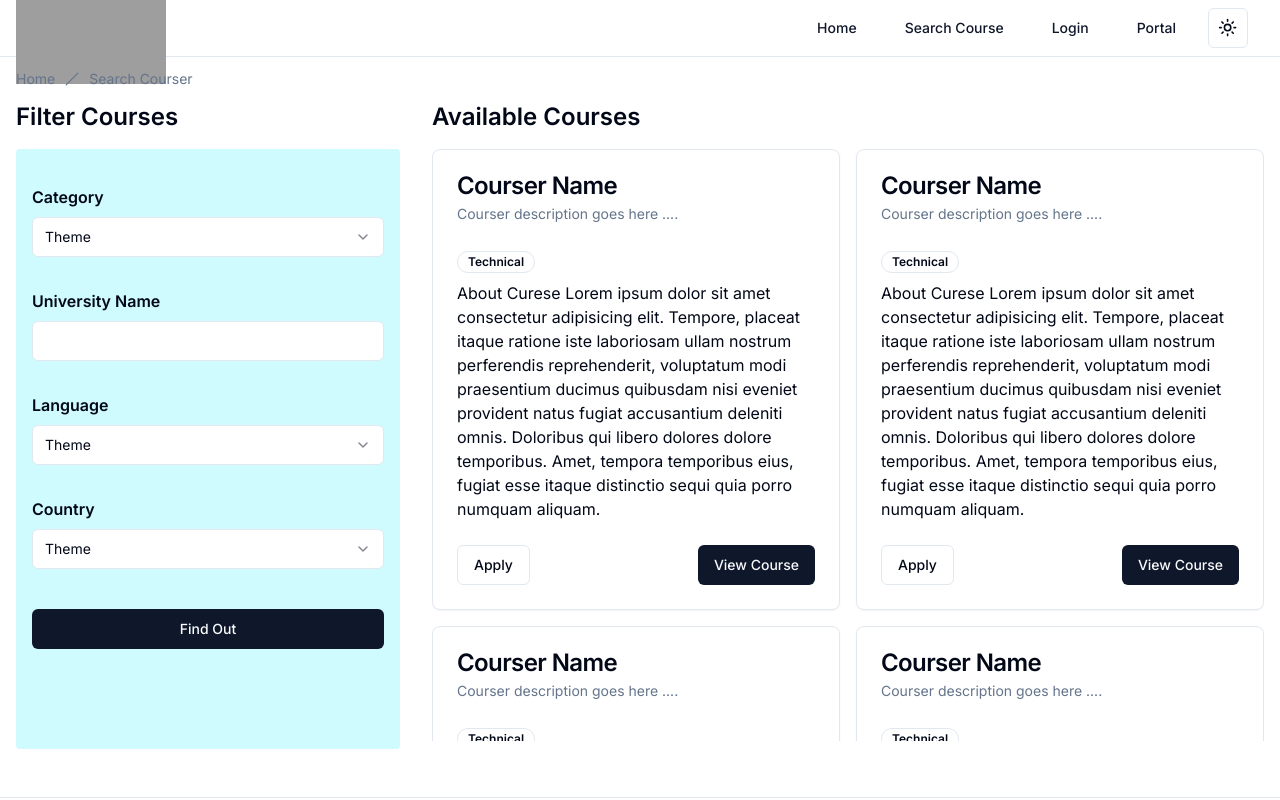
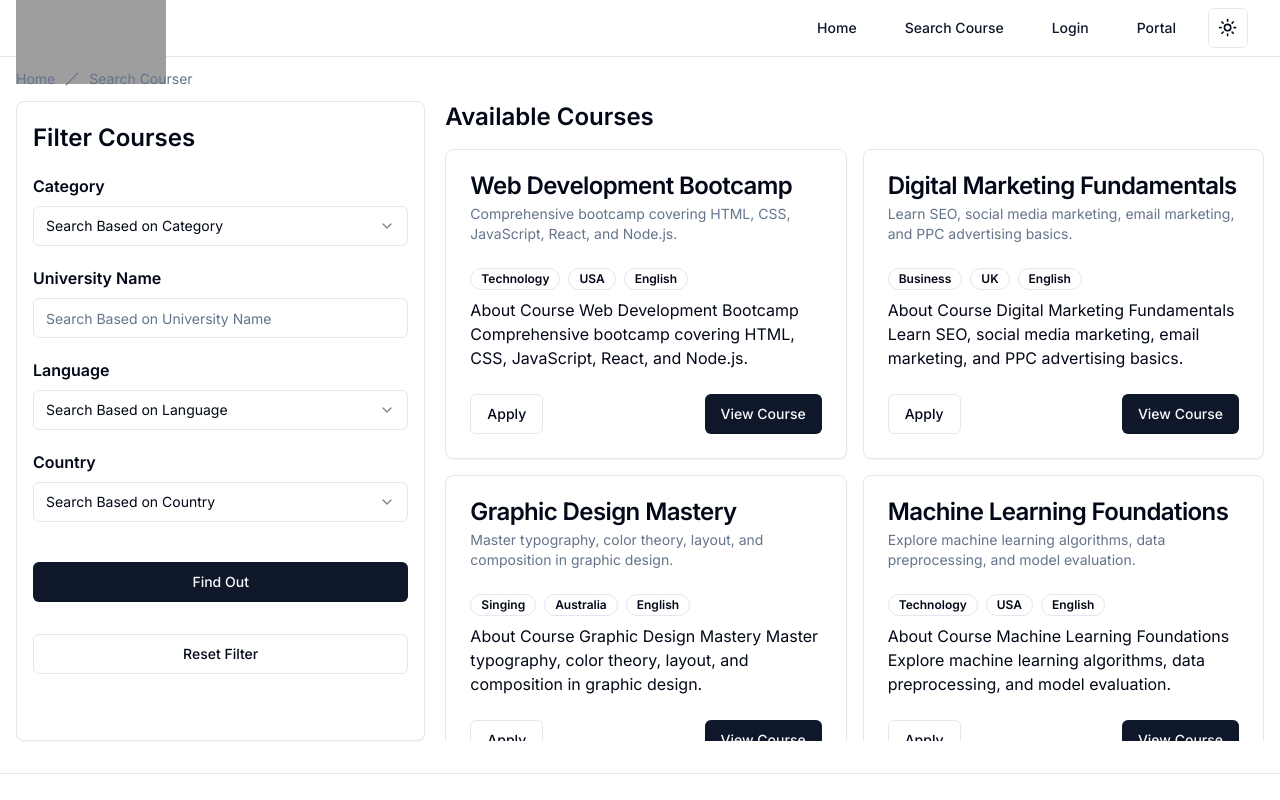
Before and after one commit to Gaurav4050/how-to-abraod, a Next.js app: page /search-course in a window 1280 px wide. Shown: the top 800 px of the page. Built offline with nearby package versions, Linux system fonts and the light colour scheme; grey boxes are pictures that could not be loaded.

Commit message:
feat: Update package dependencies for Checkbox and Label components

```diff
--- a/app/search-course/page.tsx
+++ b/app/search-course/page.tsx
@@ -1,3 +1,5 @@
+
+'use client'
 import React from 'react';
 import {
   Card,
@@ -27,7 +29,164 @@ import {
 } from "@/components/ui/select"
 import { Input } from '@/components/ui/input';
 
+
+type Course = {
+  id: number;
+  name: string;
+  category: string;
+  language: string;
+  country: string;
+  description: string;
+  about: string;
+};
+
+const courses:Course[] = [
+  {
+    id: 1,
+    name: "Web Development Bootcamp",
+    category: "Technology",
+    language: "English",
+    country: "USA",
+    description: "Comprehensive bootcamp covering HTML, CSS, JavaScript, React, and Node.js.",
+    about: "Lorem ipsum dolor sit amet, consectetur adipiscing elit. Sed eget mi quis nulla commodo posuere.",
+  },
+  {
+    id: 2,
+    name: "Digital Marketing Fundamentals",
+    category: "Business",
+    language: "English",
+    country: "UK",
+    description: "Learn SEO, social media marketing, email marketing, and PPC advertising basics.",
+    about: "Lorem ipsum dolor sit amet, consectetur adipiscing elit. Sed eget mi quis nulla commodo posuere.",
+  },
+  {
+    id: 3,
+    name: "Graphic Design Mastery",
+    category: "Singing",
+    language: "English",
+    country: "Australia",
+    description: "Master typography, color theory, layout, and composition in graphic design.",
+    about: "Lorem ipsum dolor sit amet, consectetur adipiscing elit. Sed eget mi quis nulla commodo posuere.",
+  },
+  {
+    id: 4,
+    name: "Machine Learning Foundations",
+    category: "Technology",
+    language: "English",
+    country: "USA",
+    description: "Explore machine learning algorithms, data preprocessing, and model evaluation.",
+    about: "Lorem ipsum dolor sit amet, consectetur adipiscing elit. Sed eget mi quis nulla commodo posuere.",
+  },
+  {
+    id: 5,
+    name: "Entrepreneurship Essentials",
+    category: "Development",
+    language: "English",
+    country: "UK",
+    description: "Gain skills in business planning, market research, financial management, and leadership.",
+    about: "Lorem ipsum dolor sit amet, consectetur adipiscing elit. Sed eget mi quis nulla commodo posuere.",
+  },
+  {
+    id: 6,
+    name: "User Experience Design",
+    category: "Design",
+    language: "English",
+    country: "Canada",
+    description: "Design intuitive and user-friendly interfaces for digital products and services.",
+    about: "Lorem ipsum dolor sit amet, consectetur adipiscing elit. Sed eget mi quis nulla commodo posuere.",
+  },
+  {
+    id: 7,
+    name: "Data Science Bootcamp",
+    category: "Technology",
+    language: "English",
+    country: "USA",
+    description: "Become proficient in data analysis, machine learning, and data visualization.",
+    about: "Lorem ipsum dolor sit amet, consectetur adipiscing elit. Sed eget mi quis nulla commodo posuere.",
+  },
+  {
+    id: 8,
+    name: "Finance Fundamentals",
+    category: "Business",
+    language: "English",
+    country: "UK",
+    description: "Understand financial statements, valuation techniques, and investment strategies.",
+    about: "Lorem ipsum dolor sit amet, consectetur adipiscing elit. Sed eget mi quis nulla commodo posuere.",
+  },
+  {
+    id: 9,
+    name: "UI/UX Design",
+    category: "Design",
+    language: "Hindi",
+    country: "INDIA",
+    description: "Create engaging and user-centric interfaces for digital products.",
+    about: "Lorem ipsum dolor sit amet, consectetur adipiscing elit. Sed eget mi quis nulla commodo posuere.",
+  },
+  {
+    id: 10,
+    name: "Cybersecurity Essentials",
+    category: "Technology",
+    language: "English",
+    country: "UK",
+    description: "Explore network security, encryption, threat detection, and incident response.",
+    about: "Lorem ipsum dolor sit amet, consectetur adipiscing elit. Sed eget mi quis nulla commodo posuere.",
+  },
+];
+
+
+const uniqueCategories: string[] = Array.from(new Set(courses.map(course => course.category)));
+const uniqueLanguages: string[] = Array.from(new Set(courses.map(course => course.language)));
+const uniqueCountries: string[] = Array.from(new Set(courses.map(course => course.country)));
+
+
 const SearchCourse = () => {
+
+  const [courseList,setCourseList] = React.useState(courses)
+  const [config,setConfig] = React.useState({
+    category: '',
+    language: '',
+    country: '',
+    name: ''
+  })
+
+  const handleChange = (value:any, name:string) => {
+    setConfig({
+      ...config,
+      [name]: value
+    })
+  }
+
+  const handleChangeInput = (e:any) => {
+    setConfig({
+      ...config,
+      name: e.target.value
+    })
+  }
+
+  const handlePress = () => {
+
+    console.log(config)
+
+    const filteredCourses = courses.filter(course => {
+      if(config.category && course.category !== config.category) return false
+      if(config.language && course.language !== config.language) return false
+      if(config.country && course.country !== config.country) return false
+      if(config.name && course.name.toLowerCase().indexOf(config.name.toLowerCase()) === -1) return false
+      return true
+    })
+    setCourseList(filteredCourses)
+  }
+
+  const handleReset = () => {
+    setCourseList(courses)
+    setConfig({
+      category: '',
+      language: '',
+      country: '',
+      name: ''
+    })
+  }
+
   return (
     <div className="container mx-auto mt-3  px-4">
       <Breadcrumb className='mb-3'>
@@ -46,63 +205,100 @@ const SearchCourse = () => {
 
       <div className="flex flex-col lg:flex-row">
         {/* Filter Section */}
-        <div className="w-full lg:w-1/3 pr-8 mb-8 lg:mb-0 ">
-          <h2 className="text-2xl font-semibold mb-4">Filter Courses</h2>
-          <div className="bg-cyan-100 rounded p-4 mb-4  h-[75vh] ">
+        <Card className="w-full lg:w-1/3 mr-5 mb-8 lg:mb-0 ">
+
+
+          <div >
+            <h2 className="text-2xl font-semibold mb-1 pt-5 pl-4 ">Filter Courses</h2>
+            <div className="rounded p-4 mb-4  h-[70vh] ">
               {/* Filters content goes here */}
               {/* Example: */}
-            <div className="mb-2 w-full mt-5">
+              <div className="mb-2 w-full mt-0">
                 <h3 className="font-semibold mb-2">Category</h3>
                 {/* Category filters */}
-  <Select >
+                <Select
+                onValueChange={(value)=>{
+                  console.log(value)
+                  handleChange(value,'category')
+                }}
+
+                value={config.category}
+                >
                   <SelectTrigger className="w-full">
-      <SelectValue placeholder="Theme" />
+                    <SelectValue placeholder="Search Based on Category" />
                   </SelectTrigger>
                   <SelectContent>
-      <SelectItem value="light">Light</SelectItem>
-      <SelectItem value="dark">Dark</SelectItem>
-      <SelectItem value="system">System</SelectItem>
+                  {uniqueCategories.map((category) => (
+                      <SelectItem key={category} value={category}>{category}</SelectItem>
+                    ))}
                   </SelectContent>
                 </Select>
               </div>
 
 
-<div className="mb-2 w-full mt-8">
+              <div className="mb-2 w-full mt-5">
                 <h3 className="font-semibold mb-2">University Name</h3>
                 {/* Category filters */}
                 <Input
                   className="w-full mt-2"
+                  placeholder='Search Based on University Name'
+                  onChange={handleChangeInput}
+                  value={config.name}
                 />
               </div>
 
 
-<div className="mb-2 w-full mt-8">
+              <div className="mb-2 w-full mt-5">
                 <h3 className="font-semibold mb-2">Language</h3>
                 {/* Category filters */}
-  <Select >
+                <Select
+
+                  onValueChange={(value)=>{
+                    console.log(value)
+                    handleChange(value,'language')
+                  }}
+                  value={config.language}
+
+                >
                   <SelectTrigger className="w-full">
-      <SelectValue placeholder="Theme" />
+                    <SelectValue placeholder="
+                    Search Based on Language
+                    " />
                   </SelectTrigger>
                   <SelectContent>
-      <SelectItem value="light">Light</SelectItem>
-      <SelectItem value="dark">Dark</SelectItem>
-      <SelectItem value="system">System</SelectItem>
+                    {
+                      uniqueLanguages.map((category) => (
+                        <SelectItem key={category} value={category}>{category}</SelectItem>
+                      ))
+                    }
                   </SelectContent>
                 </Select>
               </div>
 
 
-<div className="mb-2 w-full mt-8">
+              <div className="mb-2 w-full mt-5">
                 <h3 className="font-semibold mb-2">Country</h3>
                 {/* Category filters */}
-  <Select >
+                <Select
+
+                onValueChange={(value)=>{
+                  console.log(value)
+                  handleChange(value,'country')
+                }}
+
+              value={config.country}
+
+
+                >
                   <SelectTrigger className="w-full">
-      <SelectValue placeholder="Theme" />
+                    <SelectValue placeholder="
+                    Search Based on Country
+                    " />
                   </SelectTrigger>
                   <SelectContent>
-      <SelectItem value="light">Light</SelectItem>
-      <SelectItem value="dark">Dark</SelectItem>
-      <SelectItem value="system">System</SelectItem>
+                    {uniqueCountries.map((category) => (
+                      <SelectItem key={category} value={category}>{category}</SelectItem>
+                    ))}
                   </SelectContent>
                 </Select>
               </div>
@@ -110,182 +306,55 @@ const SearchCourse = () => {
 
               <Button
                 className='w-full mt-8'
+                onClick={handlePress}
               >Find Out</Button>
+
+<Button
+                className='w-full mt-8'
+                onClick={handleReset}
+                variant='outline'
+              >Reset Filter</Button>
 
               {/* Add more filters here */}
             </div>
           </div>
+        </Card>
+
 
 
 
         {/* Course Listings */}
-        <div className="w-full lg:w-2/3  h-[80vh] overflow-scroll search-course">
+        <div className="w-full lg:w-2/3 mt-10 md:mt-0 md:h-[80vh] md:overflow-scroll search-course">
           <h2 className="text-2xl font-semibold mb-4">Available Courses</h2>
-          <div className="grid grid-cols-1 lg:grid-cols-2 gap-4
-
-          ">
-          <Card>
+          <div className="grid grid-cols-1 lg:grid-cols-2 gap-4">
+            {courseList.map(course => (
+              <Card key={course.id}>
                 <CardHeader>
-    <CardTitle>Courser Name</CardTitle>
-    <CardDescription>Courser description goes here ....</CardDescription>
-
+                  <CardTitle>{course.name}</CardTitle>
+                  <CardDescription>{course.description}</CardDescription>
                 </CardHeader>
-  <CardContent
-  className='mt--2'
-  >
-  <div
-    className="mb-2 mt--2"
-    >
-    <Badge variant="outline">Technical</Badge>
+                <CardContent className="mt--2">
+                  <div className="mb-2 mt--2 flex gap-2 items-center">
+                    <Badge variant="outline">{course.category}</Badge>
+                    <Badge variant="outline">{course.country}</Badge>
+                    <Badge variant="outline">{course.language}</Badge>
                   </div>
-    About Curese Lorem ipsum dolor sit amet consectetur adipisicing elit. Tempore, placeat itaque ratione iste laboriosam ullam nostrum perferendis reprehenderit, voluptatum modi praesentium ducimus quibusdam nisi eveniet provident natus fugiat accusantium deleniti omnis. Doloribus qui libero dolores dolore temporibus. Amet, tempora temporibus eius, fugiat esse itaque distinctio sequi quia porro numquam aliquam.
-  </CardContent>
-  <CardFooter className="flex justify-between">
-        <Button variant="outline">Apply</Button>
-        <Button>View Course</Button>
-      </CardFooter>
-</Card><Card>
-  <CardHeader>
-    <CardTitle>Courser Name</CardTitle>
-    <CardDescription>Courser description goes here ....</CardDescription>
-
-  </CardHeader>
-  <CardContent
-  className='mt--2'
-  >
-  <div
-    className="mb-2 mt--2"
-    >
-    <Badge variant="outline">Technical</Badge>
-    </div>
-    About Curese Lorem ipsum dolor sit amet consectetur adipisicing elit. Tempore, placeat itaque ratione iste laboriosam ullam nostrum perferendis reprehenderit, voluptatum modi praesentium ducimus quibusdam nisi eveniet provident natus fugiat accusantium deleniti omnis. Doloribus qui libero dolores dolore temporibus. Amet, tempora temporibus eius, fugiat esse itaque distinctio sequi quia porro numquam aliquam.
-  </CardContent>
-  <CardFooter className="flex justify-between">
-        <Button variant="outline">Apply</Button>
-        <Button>View Course</Button>
-      </CardFooter>
-</Card><Card>
-  <CardHeader>
-    <CardTitle>Courser Name</CardTitle>
-    <CardDescription>Courser description goes here ....</CardDescription>
-
-  </CardHeader>
-  <CardContent
-  className='mt--2'
-  >
-  <div
-    className="mb-2 mt--2"
-    >
-    <Badge variant="outline">Technical</Badge>
-    </div>
-    About Curese Lorem ipsum dolor sit amet consectetur adipisicing elit. Tempore, placeat itaque ratione iste laboriosam ullam nostrum perferendis reprehenderit, voluptatum modi praesentium ducimus quibusdam nisi eveniet provident natus fugiat accusantium deleniti omnis. Doloribus qui libero dolores dolore temporibus. Amet, tempora temporibus eius, fugiat esse itaque distinctio sequi quia porro numquam aliquam.
-  </CardContent>
-  <CardFooter className="flex justify-between">
-        <Button variant="outline">Apply</Button>
-        <Button>View Course</Button>
-      </CardFooter>
-</Card><Card>
-  <CardHeader>
-    <CardTitle>Courser Name</CardTitle>
-    <CardDescription>Courser description goes here ....</CardDescription>
-
-  </CardHeader>
-  <CardContent
-  className='mt--2'
-  >
-  <div
-    className="mb-2 mt--2"
-    >
-    <Badge variant="outline">Technical</Badge>
-    </div>
-    About Curese Lorem ipsum dolor sit amet consectetur adipisicing elit. Tempore, placeat itaque ratione iste laboriosam ullam nostrum perferendis reprehenderit, voluptatum modi praesentium ducimus quibusdam nisi eveniet provident natus fugiat accusantium deleniti omnis. Doloribus qui libero dolores dolore temporibus. Amet, tempora temporibus eius, fugiat esse itaque distinctio sequi quia porro numquam aliquam.
-  </CardContent>
-  <CardFooter className="flex justify-between">
-        <Button variant="outline">Apply</Button>
-        <Button>View Course</Button>
-      </CardFooter>
-</Card><Card>
-  <CardHeader>
-    <CardTitle>Courser Name</CardTitle>
-    <CardDescription>Courser description goes here ....</CardDescription>
-
-  </CardHeader>
-  <CardContent
-  className='mt--2'
-  >
-  <div
-    className="mb-2 mt--2"
-    >
-    <Badge variant="outline">Technical</Badge>
-    </div>
-    About Curese Lorem ipsum dolor sit amet consectetur adipisicing elit. Tempore, placeat itaque ratione iste laboriosam ullam nostrum perferendis reprehenderit, voluptatum modi praesentium ducimus quibusdam nisi eveniet provident natus fugiat accusantium deleniti omnis. Doloribus qui libero dolores dolore temporibus. Amet, tempora temporibus eius, fugiat esse itaque distinctio sequi quia porro numquam aliquam.
-  </CardContent>
-  <CardFooter className="flex justify-between">
-        <Button variant="outline">Apply</Button>
-        <Button>View Course</Button>
-      </CardFooter>
-</Card><Card>
-  <CardHeader>
-    <CardTitle>Courser Name</CardTitle>
-    <CardDescription>Courser description goes here ....</CardDescription>
-
-  </CardHeader>
-  <CardContent
-  className='mt--2'
-  >
-  <div
-    className="mb-2 mt--2"
-    >
-    <Badge variant="outline">Technical</Badge>
-    </div>
-    About Curese Lorem ipsum dolor sit amet consectetur adipisicing elit. Tempore, placeat itaque ratione iste laboriosam ullam nostrum perferendis reprehenderit, voluptatum modi praesentium ducimus quibusdam nisi eveniet provident natus fugiat accusantium deleniti omnis. Doloribus qui libero dolores dolore temporibus. Amet, tempora temporibus eius, fugiat esse itaque distinctio sequi quia porro numquam aliquam.
-  </CardContent>
-  <CardFooter className="flex justify-between">
-        <Button variant="outline">Apply</Button>
-        <Button>View Course</Button>
-      </CardFooter>
-</Card><Card>
-  <CardHeader>
-    <CardTitle>Courser Name</CardTitle>
-    <CardDescription>Courser description goes here ....</CardDescription>
-
-  </CardHeader>
-  <CardContent
-  className='mt--2'
-  >
-  <div
-    className="mb-2 mt--2"
-    >
-    <Badge variant="outline">Technical</Badge>
-    </div>
-    About Curese Lorem ipsum dolor sit amet consectetur adipisicing elit. Tempore, placeat itaque ratione iste laboriosam ullam nostrum perferendis reprehenderit, voluptatum modi praesentium ducimus quibusdam nisi eveniet provident natus fugiat accusantium deleniti omnis. Doloribus qui libero dolores dolore temporibus. Amet, tempora temporibus eius, fugiat esse itaque distinctio sequi quia porro numquam aliquam.
-  </CardContent>
-  <CardFooter className="flex justify-between">
-        <Button variant="outline">Apply</Button>
-        <Button>View Course</Button>
-      </CardFooter>
-</Card><Card>
-  <CardHeader>
-    <CardTitle>Courser Name</CardTitle>
-    <CardDescription>Courser description goes here ....</CardDescription>
-
-  </CardHeader>
-  <CardContent
-  className='mt--2'
-  >
-  <div
-    className="mb-2 mt--2"
-    >
-    <Badge variant="outline">Technical</Badge>
-    </div>
-    About Curese Lorem ipsum dolor sit amet consectetur adipisicing elit. Tempore, placeat itaque ratione iste laboriosam ullam nostrum perferendis reprehenderit, voluptatum modi praesentium ducimus quibusdam nisi eveniet provident natus fugiat accusantium deleniti omnis. Doloribus qui libero dolores dolore temporibus. Amet, tempora temporibus eius, fugiat esse itaque distinctio sequi quia porro numquam aliquam.
+                  About Course {course.name} {course.description}
                 </CardContent>
                 <CardFooter className="flex justify-between">
                   <Button variant="outline">Apply</Button>
                   <Button>View Course</Button>
                 </CardFooter>
               </Card>
+            ))}
+
+
+
           </div>
+
+          {
+              courseList.length === 0 && <h2 className="text-2xl font-semibold mb-4 text-center w-full mt-10">No Course Found !!</h2>
+            }
         </div>
       </div>
     </div>
```
Lines whose indentation alone changed are shown as unchanged.
